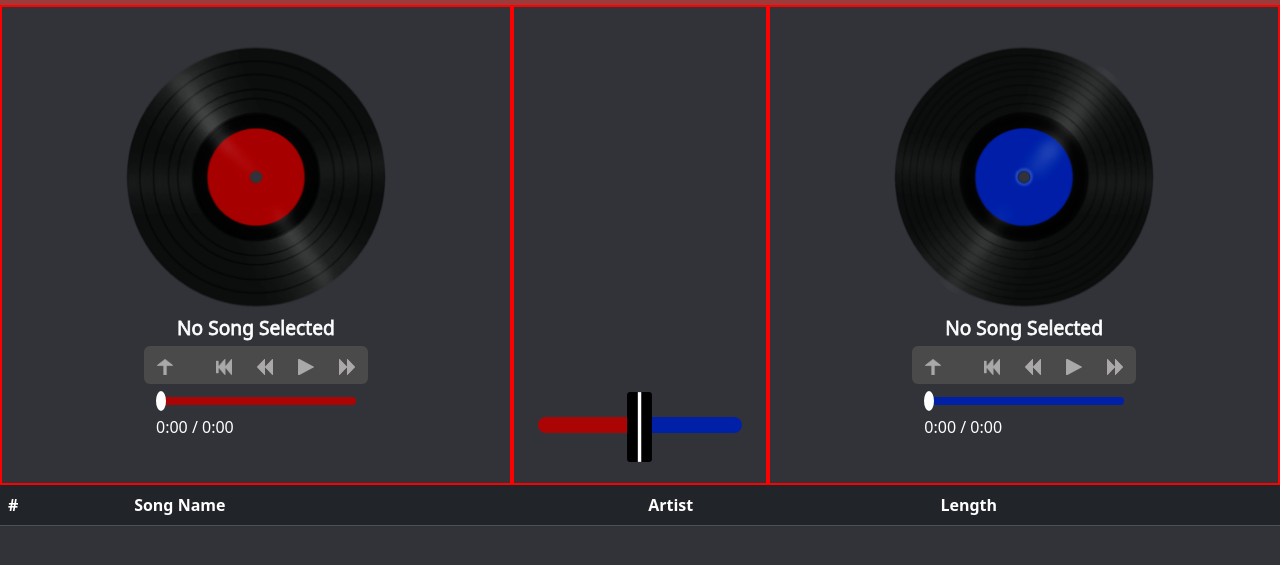
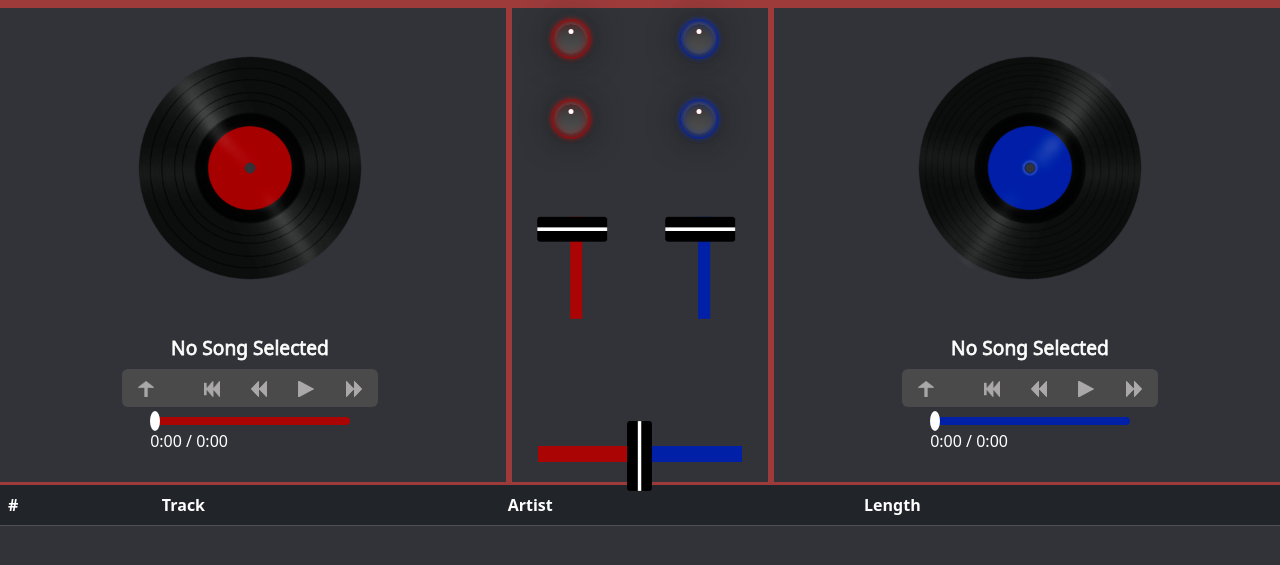
Before and after one commit to davidtarca12/DJ-Mixer-Board, a plain HTML site: page index.html in a window 1280 px wide. Shown: the part 51-616 px from the top of the page. Drawn offline with nearby package versions, Linux system fonts and the light colour scheme.

Commit message:
added volume sliders + functionality, added effect knobs (no functionality), redesigned html + css

```diff
--- a/index.html
+++ b/index.html
@@ -12,7 +12,9 @@
     crossorigin="anonymous"></script>
 
   <link href="styles/style.css" rel="stylesheet" type="text/css">
-  <script src="scripts/script.js" type="text/javascript"></script>
+  <script src="scripts/script.js" type="module"></script>
+  <script src="scripts/knobs.js" type="module"></script>
+
 
   <title>DJ Mixer Board</title>
 </head>
@@ -29,73 +31,111 @@
 
   <div class="console-container">
     <div class="console">
+      <div class="left-channel">
+        <canvas id="left-disc-container">
+        </canvas>
+        <div id="left-song-name-wrapper">
+          <p id="left-song-name" class="text-capitalize">no song selected</p>
+        </div>
         <div id="btn-group-left" class="btn-group" role="group" aria-label="Left track control buttons">
           <button id="upload-left" type="button" class="btn">
             <img src="assets/buttons/arrowUp.png" width="16" height="16">
           </button>
-        <button type="button" class="btn">
+          <button id="rewind-left" type="button" class="btn">
             <img src="assets/buttons/PreviousBtn.png" width="16" height="16">
           </button>
-        <button type="button" class="btn">
+          <button id="skip-back-left" type="button" class="btn">
             <img src="assets/buttons/SkipBackwards.png" width="16" height="16">
           </button>
           <button id="play-left" type="button" class="btn">
             <img id="play-left-img" src="assets/buttons/PlayButton.png" width="16" height="16">
           </button>
-        <button type="button" class="btn">
+          <button id="skip-fwd-left" type="button" class="btn">
             <img src="assets/buttons/SkipForward.png" width="16" height="16">
           </button>
         </div>
-
-      <div id="left-song-name-wrapper">
-        <p id="left-song-name" class="text-capitalize">no song selected</p>
+        <div id="audio-controls-left">
+          <div id="left-seekbar-container">
+            <input id="seekbar-left" type="range" min="0" max="100" value="0" step="1">
           </div>
-
-      <div id="audio-controls-left">
-        <input id="seekbar-left" type="range" min="0" max="100" value="0" step="1">
           <div class="time-duration-container">
             <span id="current-time-left">0:00</span> / <span id="duration-left">0:00</span>
           </div>
         </div>
-      <canvas class="left-channel" id="left"></canvas>
-
+      </div>
       <div class="center-channel" id="center">
-        <div class="crossfader-container">
-          <input id="crossfader" type="range" min="0" max="100" value="50" step="1">
+        <div id="knobs-wrapper">
+          <div class="knobs-row">
+            <div class="knob-slider" id="filter-left">
+              <div id="filter-knob-left" class="knob-left"></div>
+            </div>
+            <div class="knob-slider" id="pitch-left">
+              <div id="pitch-knob-left" class="knob-left"></div>
+            </div>
+          </div>
+          <div class="knobs-row">
+            <div class="knob-slider" id="filter-right">
+              <div id="filter-knob-right" class="knob-right"></div>
+            </div>
+            <div class="knob-slider" id="pitch-right">
+              <div id="pitch-knob-right" class="knob-right"></div>
+            </div>
+          </div>
+        </div>
+        <div id="volume-controls">
+          <div class="slider-wrapper">
+            <div id="left-volume-container" class="slider-container">
+              <input class="slider" id="left-volume" type="range" min="0" max="100" value="0" step="1">
+            </div>
+          </div>
+          <div class="slider-wrapper">
+            <div id="right-volume-container" class="slider-container">
+              <input class="slider" id="right-volume" type="range" min="0" max="100" value="0" step="1">
+            </div>
+          </div>
+        </div>
+        <div id="crossfader-wrapper">
+          <div id="crossfader-container" class="slider-container">
+            <input class="slider" id="crossfader" type="range" min="0" max="100" value="50" step="1">
+          </div>
         </div>
       </div>
 
+      <div class="right-channel">
+        <canvas id="right-disc-container">
+        </canvas>
         <div id="right-song-name-wrapper">
           <p id="right-song-name" class="text-capitalize">no song selected</p>
         </div>
-
-      <div id="audio-controls-right">
-        <input id="seekbar-right" type="range" min="0" max="100" value="0" step="1">
-        <div class="time-duration-container"><span id="current-time-right">0:00</span> / <span
-            id="duration-right">0:00</span></div>
-      </div>
-
-      <canvas class="right-channel" id="right"></canvas>
-
-      <div id="btn-group-right" class="btn-group" role="group" aria-label="Right track control buttons">
+        <div id="btn-group-right" class="btn-group" role="group" aria-label="Left track control buttons">
           <button id="upload-right" type="button" class="btn">
             <img src="assets/buttons/arrowUp.png" width="16" height="16">
           </button>
-        <button id="previous-right" type="button" class="btn">
+          <button id="rewind-right" type="button" class="btn">
             <img src="assets/buttons/PreviousBtn.png" width="16" height="16">
           </button>
-        <button type="button" class="btn">
+          <button id="skip-back-right" type="button" class="btn">
             <img src="assets/buttons/SkipBackwards.png" width="16" height="16">
           </button>
           <button id="play-right" type="button" class="btn">
             <img id="play-right-img" src="assets/buttons/PlayButton.png" width="16" height="16">
           </button>
-        <button type="button" class="btn">
+          <button id="skip-fwd-right" type="button" class="btn">
             <img src="assets/buttons/SkipForward.png" width="16" height="16">
           </button>
         </div>
+        <div id="audio-controls-right">
+          <div id="right-seekbar-container">
+            <input id="seekbar-right" type="range" min="0" max="100" value="0" step="1">
+          </div>
+          <div class="time-duration-container">
+            <span id="current-time-right">0:00</span> / <span id="duration-right">0:00</span>
+          </div>
+        </div>
+      </div>
 
     </div>
+
   </div>
 
   <div id="drop-zone" ondrop="dropHandler(event);" ondragover="dragOverHandler(event);">
@@ -104,7 +144,7 @@
         <thead>
           <tr>
             <th scope="col">#</th>
-            <th scope="col">Song Name</th>
+            <th scope="col">Track</th>
             <th scope="col">Artist</th>
             <th scope="col">Length</th>
           </tr>
@@ -118,4 +158,5 @@
   </div>
 
 </body>
+
 </html>
--- a/scripts/script.js
+++ b/scripts/script.js
@@ -17,7 +17,6 @@ class Song {
 window.onload = () => {
     let leftCanvas, leftContext,
         rightCanvas, rightContext,
-            btnGroups,
         playLeftBtn, playRightBtn,
         playLeftImg, playRightImg,
         uploadLeft, uploadRight,
@@ -25,16 +24,19 @@ window.onload = () => {
         seekbarLeft, seekbarRight,
         currentTimeLeft, currentTimeRight,
         durationLeft, durationRight,
-            previousLeft, previousRight,
+        rewindLeft, rewindRight,
+        skipBackLeft, skipBackRight,
+        skipFwdLeft, skipFwdRight,
         leftSongNameWrapper, rightSongNameWrapper,
-            leftSeekBar, rightSeekBar,
         dropZone,
-            crossfader;
+        crossfader,
+        leftVolume, rightVolume;
 
     initComponents();
+
     let leftIsPlaying = false, rightIsPlaying = false;
     let leftAngle = 0, rightAngle = 0;
-    let targetSize;
+    let targetSize = window.innerWidth * 0.2;
     const leftImg = new Image(), rightImg = new Image();
 
     const audioContext = new AudioContext();
@@ -47,8 +49,28 @@ window.onload = () => {
     trackLeft.connect(leftGainNode).connect(audioContext.destination);
     trackRight.connect(rightGainNode).connect(audioContext.destination);
 
-    arrangeInPage();
     drawDiscs();
+
+    skipBackLeft.onclick = function () { skipBack(audioPlayerLeft) };
+    skipBackRight.onclick = function () { skipBack(audioPlayerRight) };
+
+    skipFwdLeft.onclick = function () { skipFwd(audioPlayerLeft) };
+    skipFwdRight.onclick = function () { skipFwd(audioPlayerRight) };
+
+    rewindLeft.onclick = function () { rewind(audioPlayerLeft) };
+    rewindRight.onclick = function () { rewind(audioPlayerRight) };
+
+    function skipBack(audioPlayer) {
+        audioPlayer.currentTime -= 10;
+    }
+
+    function skipFwd(audioPlayer) {
+        audioPlayer.currentTime += 10;
+    }
+
+    function rewind(audioPlayer) {
+        audioPlayer.currentTime = 0;
+    }
 
     playLeftBtn.onclick = () => {
         playBtnClicked(audioPlayerLeft, playLeftImg, leftIsPlaying)
@@ -56,7 +78,7 @@ window.onload = () => {
     playRightBtn.onclick = () => {
         playBtnClicked(audioPlayerRight, playRightImg, rightIsPlaying)
     }
-    playBtnClicked = function(audioPlayer, playImg, isPlayingBool){
+    let playBtnClicked = function (audioPlayer, playImg, isPlayingBool) {
         if (isPlayingBool) {
             audioPlayer.pause();
             playImg.src = "assets/buttons/PlayButton.png";
@@ -65,15 +87,15 @@ window.onload = () => {
             if (audioPlayer.src !== defaultAudioPlayerSrc) {
                 audioContext.resume();
                 audioPlayer.play();
-                if(audioPlayer === audioPlayerLeft)
+                if (audioPlayer === audioPlayerLeft)
                     animate(leftContext, leftImg, leftAngle, leftCanvas, !isPlayingBool);
                 else
                     animate(rightContext, rightImg, rightAngle, rightCanvas, !isPlayingBool);
                 playImg.src = "assets/buttons/StopButton.png";
             }
         }
-        if (audioPlayer.src !== defaultAudioPlayerSrc){
-            if(audioPlayer === audioPlayerLeft)
+        if (audioPlayer.src !== defaultAudioPlayerSrc) {
+            if (audioPlayer === audioPlayerLeft)
                 leftIsPlaying = !leftIsPlaying;
             else
                 rightIsPlaying = !rightIsPlaying;
@@ -83,19 +105,34 @@ window.onload = () => {
     audioPlayerLeft.onended = () => { hasEnded(leftIsPlaying, playLeftBtn); }
     audioPlayerRight.onended = () => { hasEnded(rightIsPlaying, playRightBtn); }
 
+    let substractFromLeft = 0, substractFromRight = 0;
+    let leftCrossValue = 1, rightCrossValue = 1;
+
     crossfader.addEventListener("input", () => {
-        leftGainNode.gain.value = ((2 - crossfader.value / 50) <= 1) ? (2 - crossfader.value / 50) : 1;
-        rightGainNode.gain.value = (crossfader.value / 50 <= 1) ? (crossfader.value / 50) : 1;
-
+        leftCrossValue = ((2 - crossfader.value / 50) <= 1) ? (2 - crossfader.value / 50) : 1
+        rightCrossValue = (crossfader.value / 50 <= 1) ? (crossfader.value / 50) : 1;
+        leftGainNode.gain.value = (leftCrossValue - substractFromLeft) > 0 ? leftCrossValue - substractFromLeft : 0;
+        rightGainNode.gain.value = (rightCrossValue - substractFromRight) > 0 ? rightCrossValue - substractFromRight : 0;
     }, false);
 
+    leftVolume.addEventListener("input", () => {
+        substractFromLeft = leftVolume.value / 100;
+        leftGainNode.gain.value = (leftCrossValue - substractFromLeft) > 0 ? leftCrossValue - substractFromLeft : 0;
+    })
+
+    rightVolume.addEventListener("input", () => {
+        substractFromRight = rightVolume.value / 100;
+        if (rightGainNode.gain.value - substractFromRight)
+            rightGainNode.gain.value = (rightCrossValue - substractFromRight) > 0 ? rightCrossValue - substractFromRight : 0;
+    })
+
     function hasEnded(isPlaying, playBtn) {
-        if(isPlaying)
+        if (isPlaying)
             playBtn.click()
     }
 
-   dropZone.ondrop = function(){dropHandler(event)};
-   dropZone.ondragover = function(){dragOverHandler(event)};
+    dropZone.ondrop = function () { dropHandler(event) };
+    dropZone.ondragover = function () { dragOverHandler(event) };
 
     function dragOverHandler(ev) {
         ev.preventDefault();
@@ -138,10 +175,11 @@ function dropHandler(ev) {
                             const minutes = Math.floor(audio.duration / 60);
                             const seconds = Math.floor(audio.duration % 60);
                             let duration = `${minutes}:${seconds < 10 ? '0' : ''}${seconds}`;
+                            songs.push(new Song(file, objectURL, title, artist));
 
                             let row = songsTable.insertRow(-1);
                             var headerCell = document.createElement("TH");
-                        headerCell.innerHTML = songs.length + 1;
+                            headerCell.innerHTML = songs.length;
                             headerCell.setAttribute('scope', 'row');
                             row.appendChild(headerCell);
 
@@ -164,7 +202,6 @@ function dropHandler(ev) {
                                 row.setAttribute('class', 'table-secondary');
                             }
 
-                        songs.push(new Song(file, objectURL, title, artist));
                         };
 
                     };
@@ -173,7 +210,6 @@ function dropHandler(ev) {
             });
         }
     }
-
 
     function getStringFromDataView(dv, start, length) {
         let str = "";
@@ -187,12 +223,11 @@ function getStringFromDataView(dv, start, length) {
     uploadLeft.onclick = () => { uploadSong(audioPlayerLeft, leftSongName, leftSongNameWrapper, leftIsPlaying, playLeftBtn) };
     uploadRight.onclick = () => { uploadSong(audioPlayerRight, rightSongName, rightSongNameWrapper, rightIsPlaying, playRightBtn) };
 
-    function uploadSong(audioPlayer, songName, songNameWrapper, isPlaying, playBtn){
-        if(selectedSong){
+    function uploadSong(audioPlayer, songName, songNameWrapper, isPlaying, playBtn) {
+        if (selectedSong) {
             const objectURL = selectedSong.url;
             audioPlayer.src = objectURL;
             songName.innerHTML = selectedSong.artist + " - " + selectedSong.name;
-            resizeSongName(songNameWrapper);
             if (isPlaying)
                 playBtn.click();
         }
@@ -236,13 +271,11 @@ function getStringFromDataView(dv, start, length) {
 
         songsTable = document.getElementById('songs-table');
 
-        leftCanvas = document.getElementById('left');
+        leftCanvas = document.getElementById('left-disc-container');
         leftContext = leftCanvas.getContext('2d');
 
-        rightCanvas = document.getElementById('right');
+        rightCanvas = document.getElementById('right-disc-container');
         rightContext = rightCanvas.getContext('2d');
-
-        btnGroups = document.getElementsByClassName('btn-group');
 
         playLeftBtn = document.getElementById('play-left');
         playLeftImg = document.getElementById('play-left-img');
@@ -264,57 +297,34 @@ function getStringFromDataView(dv, start, length) {
         currentTimeRight = document.getElementById('current-time-right');
         durationRight = document.getElementById('duration-right');
 
-        previousRight = document.getElementById('previous-right');
+        rewindRight = document.getElementById('rewind-right');
+        rewindLeft = document.getElementById('rewind-left');
+
+        skipBackLeft = document.getElementById('skip-back-left');
+        skipFwdLeft = document.getElementById('skip-fwd-left');
+
+        skipBackRight = document.getElementById('skip-back-right');
+        skipFwdRight = document.getElementById('skip-fwd-right');
 
         leftSongNameWrapper = document.getElementById('left-song-name-wrapper');
         rightSongNameWrapper = document.getElementById('right-song-name-wrapper');
 
-        leftSeekBar = document.getElementById('audio-controls-left');
-        rightSeekBar = document.getElementById('audio-controls-right');
-
         dropZone = document.getElementById('drop-zone');
 
         crossfader = document.getElementById('crossfader');
-    }
 
-    function arrangeInPage(){
-        targetSize = leftCanvas.width;
-
-        leftCanvas.height = rightCanvas.height = document.documentElement.clientHeight * 0.6;
-        leftCanvas.width = rightCanvas.width = document.documentElement.clientWidth * 0.4;
-
-        leftSeekBar.style.left = (leftCanvas.width / 2 - leftSeekBar.offsetWidth / 2) + 'px';
-        leftSeekBar.style.top = (leftCanvas.height / 2 - leftSeekBar.offsetHeight + targetSize - 50) + 'px';
-
-        rightSeekBar.style.right = (rightCanvas.width / 2 - rightSeekBar.offsetWidth / 2) + 'px';
-        rightSeekBar.style.top = (rightCanvas.height / 2 - rightSeekBar.offsetHeight + targetSize - 50) + 'px';
-
-        btnGroups[0].style.left = (leftCanvas.width / 2 - btnGroups[0].offsetWidth / 2) + 'px';
-        btnGroups[0].style.top = (leftCanvas.height / 2 - btnGroups[0].offsetHeight + targetSize - 105) + 'px';
-
-        btnGroups[1].style.right = (rightCanvas.width / 2 - btnGroups[0].offsetWidth / 2) + 'px';
-        btnGroups[1].style.top = (rightCanvas.height / 2 - btnGroups[0].offsetHeight + targetSize - 105) + 'px';
-
-        resizeSongName(leftSongNameWrapper);
-        resizeSongName(rightSongNameWrapper);
+        leftVolume = document.getElementById('left-volume');
+        rightVolume = document.getElementById('right-volume');
 
     }
 
-    function resizeSongName(songNameWrapper) {
-        const paddingValue = (leftCanvas.width / 2 - songNameWrapper.offsetWidth / 2) + 'px';
-        if(songNameWrapper === leftSongNameWrapper)
-            songNameWrapper.style.left = paddingValue
-        else
-            songNameWrapper.style.right = paddingValue;
-        songNameWrapper.style.top = (leftCanvas.height / 2 - songNameWrapper.offsetHeight + targetSize - 130) + 'px';
-    }
+    function drawDiscs() {
 
-    function drawDiscs(){
         leftImg.src = "assets/images/channel-red.png";
         rightImg.src = "assets/images/channel-blue.png";
 
-        leftCanvas.height = rightCanvas.height = document.documentElement.clientHeight * 0.6;
-        leftCanvas.width = rightCanvas.width = document.documentElement.clientWidth * 0.4;
+        leftCanvas.height = rightCanvas.height = window.innerHeight * 0.4;
+        leftCanvas.width = rightCanvas.width = window.innerWidth * 0.4;
 
         leftImg.onload = () => {
             animate(leftContext, leftImg, leftAngle, leftCanvas, leftIsPlaying);
@@ -322,6 +332,7 @@ function getStringFromDataView(dv, start, length) {
         rightImg.onload = () => {
             animate(rightContext, rightImg, rightAngle, rightCanvas, rightIsPlaying);
         }
+
     }
 
     function animate(ctx, image, angle, canvas, isPlaying) {
@@ -329,7 +340,7 @@ function getStringFromDataView(dv, start, length) {
         ctx.clearRect(0, 0, canvas.width, canvas.height);
 
         ctx.save();
-        ctx.translate(canvas.width / 2, canvas.height / 2.8);
+        ctx.translate(canvas.width / 2, canvas.height / 2);
         ctx.rotate(angle);
 
         ctx.drawImage(
@@ -358,4 +369,24 @@ function getStringFromDataView(dv, start, length) {
             requestAnimationFrame(() => animate(ctx, image, angle, canvas, rightIsPlaying));
 
     }
+
+    let knobs = document.querySelectorAll('.knob-left, .knob-right');
+
+    knobs.forEach(knob => {
+        let currentAngle = 0;
+
+        knob.addEventListener('wheel', (e) => {
+            e.preventDefault();
+
+            let direction = e.deltaY > 0 ? 1 : -1;
+
+            const scalingFactor = 20;
+
+            currentAngle += direction * scalingFactor;
+
+            currentAngle = Math.max(Math.min(currentAngle, 160), -160);
+            knob.style.transform = `translate(-50%, -50%) rotate(${currentAngle}deg)`;
+        });
+    });
+
 }
--- a/styles/style.css
+++ b/styles/style.css
@@ -1,87 +1,113 @@
 body {
-    background-color: #313338;
+    overflow: hidden;
 }
 
-.headbar {
-    height: 5vh;
-    width: 100vw;
-    background-color: black;
+.knob-left,
+.knob-right {
+    background: linear-gradient(0deg, #525252 0%, #373737 100%);
+    width: 30px;
+    height: 30px;
+    border-radius: 50%;
+    position: absolute;
+    transform: translate(-50%, -50%) rotate(0deg);
+    transition: transform 0.2s ease-in-out;
 }
 
-.navbar {
-    background-color: #9d3b3b;
+.knob-slider::before {
+    background: linear-gradient(0deg, #525252 0%, #373737 100%);
+    width: 30px;
+    height: 30px;
+    box-shadow: 0px -1px 10px #757575,
+        0px 1px 35px #111111,
+        inset 0px 3px 3px #979797,
+        inset 0px -3px 3px #242424;
 }
 
-.console-container {
-    justify-content: center;
-    display: flex;
+.knob-slider::before,
+.knob-left,
+.knob-right {
+    width: 30px;
+    height: 30px;
+    position: absolute;
+
+    transform: translate(-50%, -50%);
 }
 
-.console {
-    width: 100vw;
-    height: 60vh;
-    display: flex;
-    justify-content: center;
-}
-
-.left-channel,
-.right-channel,
-.center-channel {
-    height: 60vh;
-    border: 2px solid red;
-}
-
-.center-channel {
-    width: 20vw;
-}
-
-.left-channel,
-.right-channel {
-    width: 40vw;
-}
-
-.btn-group {
+.knob-left::before,
+.knob-left::after,
+.knob-slider::before,
+.knob-right::before,
+.knob-right::after {
+    content: '';
+    border-radius: 50%;
     position: absolute;
 }
 
-.btn {
-    background-color: rgb(74, 74, 74);
+.knob-left::before,
+.knob-right::before {
+    top: 5px;
+    left: 50%;
+    transform: translateX(-50%);
+    width: 5px;
+    height: 5px;
+    background: #ffffff;
+    box-shadow: 0px 0px 1px #ab0405;
+
 }
 
-.table-wrapper {
-    max-height: 33vh;
-    width: 100vw;
-    overflow: auto;
-    display: inline-block;
+.knob-slider {
+    width: 10vw;
+    height: 10vh;
+    display: flex;
+    justify-content: center;
+    align-items: center;
+    padding-left: 15%;
+    padding-top: 10%;
 }
 
-#drop-zone {
-    width: 100vw;
-    height: 32vh;
+.knob-left::after {
+    top: 50%;
+    left: 50%;
+    transform: translate(-50%, -50%);
+    border: 1px solid #ab0405;
+    width: 130%;
+    height: 130%;
+    box-shadow: 0px 0px 5px #ab0405,
+        inset 0px 0px 10px #ab0405;
 }
 
-#upload-left {
-    padding-right: 30px;
+.knob-right::after {
+    top: 50%;
+    left: 50%;
+    transform: translate(-50%, -50%);
+    border: 1px solid #0020a8;
+    width: 130%;
+    height: 130%;
+    box-shadow: 0px 0px 5px #0020a8,
+        inset 0px 0px 10px #0020a8;
 }
 
-#upload-right {
-    padding-right: 30px;
+#left-disc-container,
+#right-disc-container {
+    height: 40vh;
+    width: 40vw;
 }
 
 #left-song-name-wrapper,
 #right-song-name-wrapper {
-    position: absolute;
+    text-align: center;
     color: white;
     -webkit-text-stroke: 0.2mm;
     font-size: 120%;
+    margin-bottom: 3%;
 }
 
-#audio-controls-left,
-#audio-controls-right {
-    position: absolute;
-    color: white;
-    display: flex;
-    flex-direction: column;
+#left-seekbar-container,
+#right-seekbar-container {
+    width: 15.6vw;
+    height: 1vh;
+    border-radius: 5px;
+    margin: auto;
 }
 
 #seekbar-right,
@@ -90,8 +116,15 @@ body {
     appearance: none;
     width: 15.6vw;
     height: 1vh;
+    border-radius: 5px;
+}
+
+#seekbar-left {
     background: #ab0405;
-    border-radius: 5px;
+}
+
+#seekbar-right {
+    background: #0020a8;
 }
 
 #seekbar-left::-webkit-slider-thumb,
@@ -105,39 +138,162 @@ body {
     cursor: pointer;
 }
 
-#seekbar-right {
-    background: #0020a8;
+.time-duration-container {
+    margin-top: 7%;
+    color: white;
 }
 
-.time-duration-container {
-    padding-top: 10px;
+#audio-controls-left,
+#audio-controls-right {
+    display: flex;
+    flex-direction: column;
+    margin: auto;
+    width: 15.6vw;
+    height: 1vh;
 }
 
-.center-channel{
+.table-wrapper {
+    max-height: 33vh;
+    width: 100%;
+    overflow: auto;
+    display: inline-block;
+}
+
+#drop-zone {
+    width: 100%;
+    height: 32vh;
+}
+
+#upload-right,
+#upload-left {
+    padding-right: 30px;
+}
+
+.center-channel {
+    width: 20vw;
+}
+
+.left-channel,
+.right-channel {
+    width: 40vw;
+}
+
+.btn-group {
+    background-color: rgb(74, 74, 74);
+    display: flex;
+    width: 20vw;
+    height: auto;
+    margin: auto;
+    margin-top: -2%;
+}
+
+body {
+    background-color: #313338;
+}
+
+.navbar {
+    background-color: #9d3b3b;
+}
+
+.console-container {
+    justify-content: center;
+    display: flex;
+}
+
+.console {
+    width: auto;
+    height: 60vh;
     display: flex;
     justify-content: center;
 }
 
-.crossfader-container{
-    align-self: flex-end;
-    margin-bottom: 20%;
+.left-channel,
+.right-channel,
+.center-channel {
+    height: 60vh;
+    border: 3px solid #9d3b3b;
+    width: auto;
+}
 
+#knobs-wrapper {
+    width: 20vw;
+    height: 20vh;
+    display: flex;
+}
+
+#volume-controls {
+    height: 25vh;
+    width: 20vw;
+    display: flex;
+    flex-direction: row;
+}
+
+.slider-wrapper {
+    height: 25vh;
+    width: 10vw;
+    display: flex;
+    align-items: center;
+    justify-content: center;
+}
+
+#crossfader-wrapper {
+    display: flex;
+    justify-content: center;
+    align-items: end;
+    width: 20vw;
+    height: 15vh;
+}
+
+#crossfader-container {
     background: linear-gradient(90deg, #ab0405 50%, #0020a8 50%);
+    margin-bottom: 10%;
+}
+
+#left-volume::-webkit-slider-thumb,
+#right-volume::-webkit-slider-thumb,
+#left-volume::-moz-range-thumb,
+#right-volume::-moz-range-thumb {
+    width: 14px;
+    height: 45px;
+    background-repeat: repeat;
+    transform: translate(0, -7px);
+}
+
+#left-volume-container {
+    background: #ab0405;
+}
+
+#right-volume-container {
+    background: #0020a8;
+}
+
+#left-volume-container,
+#right-volume-container {
+    rotate: 90deg;
+    width: 8vw;
+    height: 1.5vh;
+
+}
+
+.slider-container {
     width: 16vw;
     height: 2vh;
+}
 
-    border-radius:50px;
-}
-#crossfader {
+.slider {
     -webkit-appearance: none;
     appearance: none;
     width: 16vw;
     background: transparent;
-
     cursor: ew-resize;
 }
 
-#crossfader::-webkit-slider-thumb{
+#left-volume,
+#right-volume {
+    width: 8vw;
+}
+
+.slider::-webkit-slider-thumb {
     -webkit-appearance: none;
     appearance: none;
     width: 25px;
@@ -150,7 +306,8 @@ body {
     position: relative;
     transform: translate(0, -25px);
 }
-#crossfader::-moz-range-thumb{
+
+.slider::-moz-range-thumb {
     -webkit-appearance: none;
     appearance: none;
     width: 25px;
@@ -161,4 +318,5 @@ body {
     cursor: pointer;
 
     position: relative;
+    transform: translate(0, -25px);
 }
```
Lines whose indentation alone changed are shown as unchanged.
